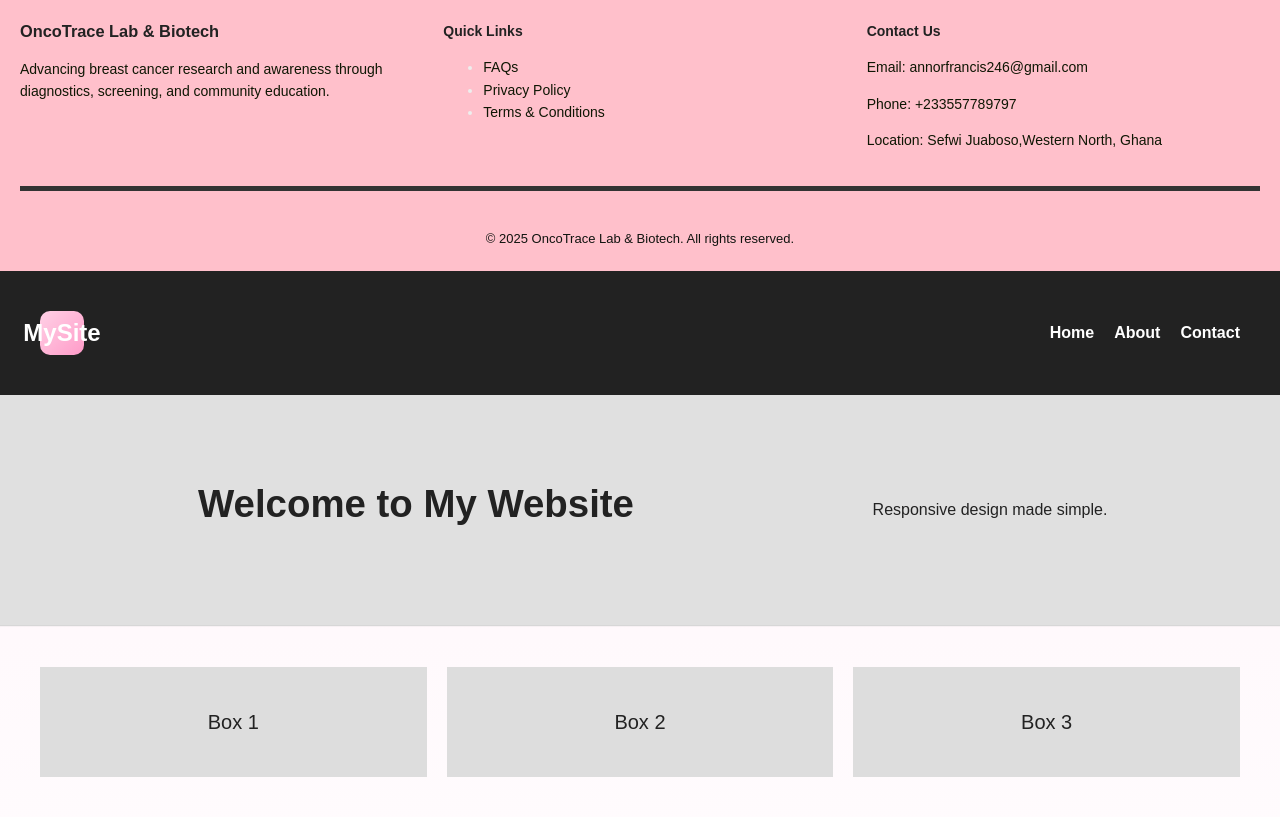
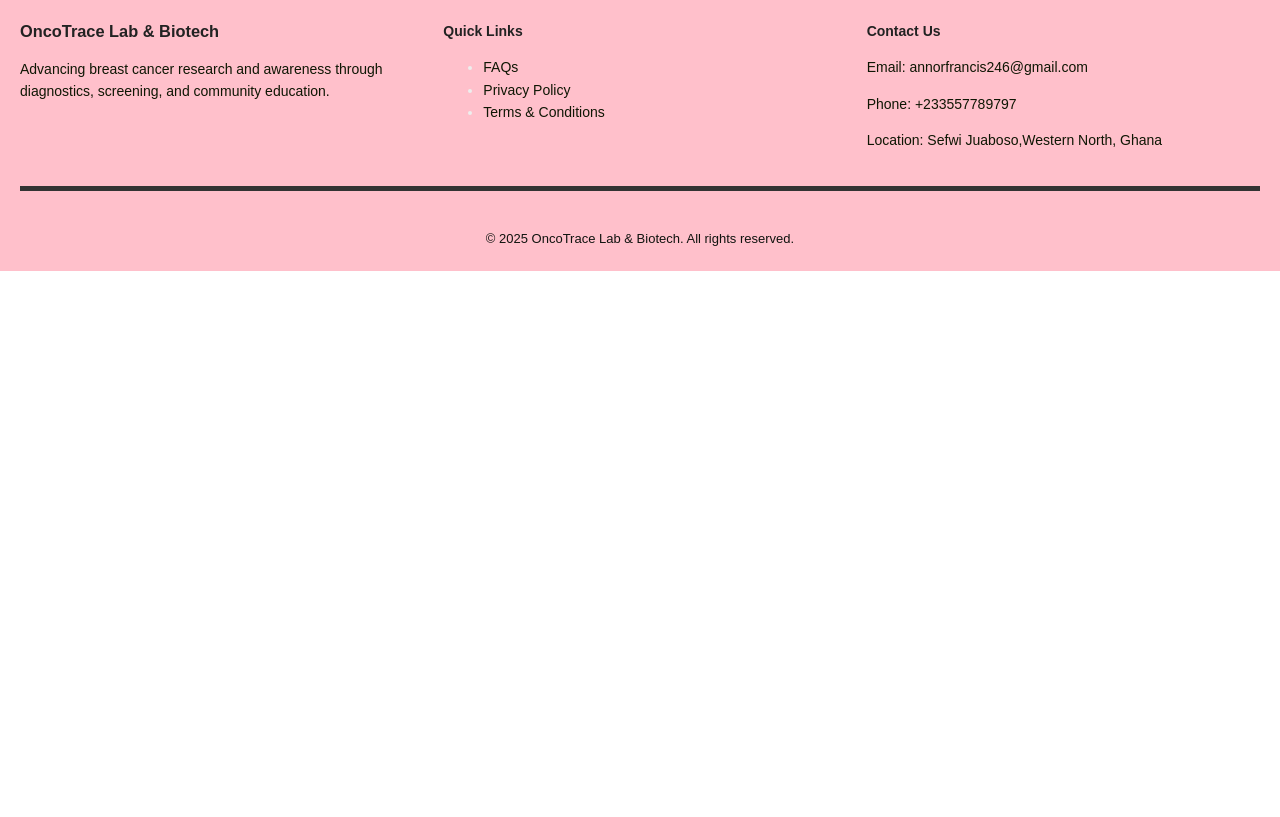
Before and after one commit to Francisannor/OncoTrace-Lab-Biotech-Breast-Cancer, a plain HTML site: page index.html in a window 1280 px wide. Shown: the part 5165-5982 px from the top of the page. After the commit the page ends 5436 px from the top, so only its background shows below. Drawn offline with Linux system fonts and the light colour scheme.

Commit message:
Update website

```diff
--- a/index.html
+++ b/index.html
@@ -468,37 +468,11 @@ It helps identify small tumors or abnormalities that cannot be felt by touch.
 </head>
 <body>
 
-  <nav class="navbar">
-    <h2 class="logo">MySite</h2>
-    <div class="menu-toggle" id="menu-toggle">
-      &#9776; <!-- Hamburger icon -->
-    </div>
-    <ul class="nav-links" id="nav-links">
-      <li><a href="#">Home</a></li>
-      <li><a href="#">About</a></li>
-      <li><a href="#">Contact</a></li>
-    </ul>
+
+
   </nav>
 
-  <header class="hero">
-    <h1>Welcome to My Website</h1>
-    <p>Responsive design made simple.</p>
-  </header>
 
-  <section class="grid">
-    <div class="box">Box 1</div>
-    <div class="box">Box 2</div>
-    <div class="box">Box 3</div>
-  </section>
-
-  <script>
-    const menuToggle = document.getElementById('menu-toggle');
-    const navLinks = document.getElementById('nav-links');
-
-    menuToggle.addEventListener('click', () => {
-      navLinks.classList.toggle('active');
-    });
-  </script>
 
 </body>
 </html>
```
